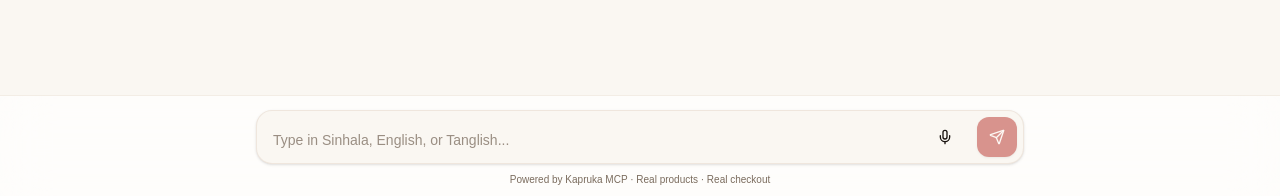
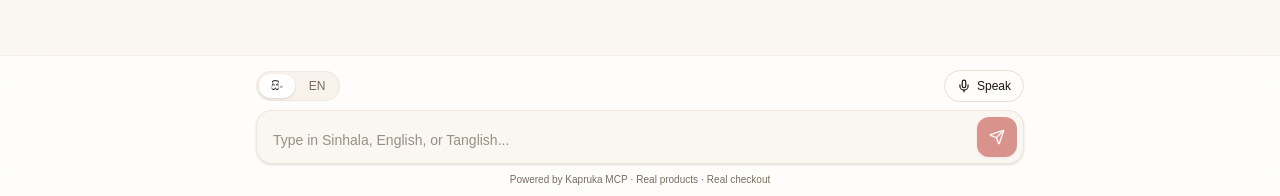
Before and after one commit to zibrasismail/kapruka-mcp-challenge, a Next.js app: page / in a window 1280 px wide. Shown: the part 601-797 px from the top of the page. Built offline with nearby package versions, Linux system fonts and the light colour scheme; a web font is replaced by a local one.

Commit message:
feat: enhance speech recognition functionality with language storage and controls

```diff
--- a/src/components/chat/chat-interface.tsx
+++ b/src/components/chat/chat-interface.tsx
@@ -3,12 +3,19 @@
 import { useChat } from "@ai-sdk/react";
 import { useRef, useEffect, useState, useMemo, useCallback } from "react";
 import { DefaultChatTransport } from "ai";
-import { Send, Sparkles, Loader2, Mic, MicOff } from "lucide-react";
+import { Send, Sparkles, Loader2 } from "lucide-react";
 import { toast } from "sonner";
 import { Button } from "@/components/ui/button";
 import { OccasionChips } from "./occasion-chips";
+import { SpeechControls } from "./speech-controls";
 import { useIsMobile } from "@/lib/hooks/use-mobile";
-import { useSpeechRecognition } from "@/lib/hooks/use-speech-recognition";
+import {
+  getStoredSpeechLang,
+  storeSpeechLang,
+  useSpeechRecognition,
+  type SpeechEndReason,
+  type SpeechLanguageId,
+} from "@/lib/hooks/use-speech-recognition";
 import { ProductCarousel } from "@/components/commerce/product-carousel";
 import { CartPanel } from "@/components/commerce/cart-panel";
 import { PayLinkCard } from "@/components/commerce/pay-link-card";
@@ -36,10 +43,50 @@ export function ChatInterface() {
   const inputRef = useRef<HTMLTextAreaElement>(null);
   const speechBaseRef = useRef("");
   const speechFinalRef = useRef("");
+  const inputValueRef = useRef("");
+  const holdActiveRef = useRef(false);
   const [input, setInput] = useState("");
+  const [speechLang, setSpeechLang] = useState<SpeechLanguageId>("si-LK");
   const isMobile = useIsMobile();
   const lastScrollHeightRef = useRef(0);
   const cartItems = useCartStore((s) => s.items);
+
+  useEffect(() => {
+    setSpeechLang(getStoredSpeechLang());
+  }, []);
+
+  useEffect(() => {
+    inputValueRef.current = input;
+  }, [input]);
+
+  const transport = useMemo(
+    () => new DefaultChatTransport({ api: "/api/chat" }),
+    [],
+  );
+
+  const onChatError = useCallback((err: Error) => {
+    console.error("[chat]", err);
+  }, []);
+
+  const { messages, sendMessage, status, error } = useChat({
+    transport,
+    onError: onChatError,
+  });
+
+  const isLoading = status === "submitted" || status === "streaming";
+
+  const sendSpokenMessage = useCallback(
+    async (text: string) => {
+      const msg = text.trim();
+      if (!msg || isLoading) return;
+      speechBaseRef.current = "";
+      speechFinalRef.current = "";
+      setInput("");
+      if (inputRef.current) inputRef.current.style.height = "auto";
+      await sendMessage({ text: msg });
+    },
+    [isLoading, sendMessage],
+  );
 
   const handleSpeechTranscript = useCallback((text: string, isFinal: boolean) => {
     const trimmed = text.trim();
@@ -60,28 +107,37 @@ export function ChatInterface() {
     }
   }, []);
 
-  const { isSupported: isSpeechSupported, isListening, toggle: toggleSpeech, stop: stopSpeech } =
-    useSpeechRecognition({
-      lang: "si-LK",
-      onTranscript: handleSpeechTranscript,
-      onError: (message) => toast.error(message),
-    });
+  const handleListeningEnd = useCallback(
+    (reason: SpeechEndReason) => {
+      if (reason === "no-speech") {
+        toast.message("Didn't catch that — tap Speak and try again.");
+        return;
+      }
 
-  const transport = useMemo(
-    () => new DefaultChatTransport({ api: "/api/chat" }),
-    [],
+      const msg =
+        [speechBaseRef.current, speechFinalRef.current]
+          .filter(Boolean)
+          .join(" ")
+          .trim() || inputValueRef.current.trim();
+      if (!msg) return;
+
+      void sendSpokenMessage(msg);
+    },
+    [sendSpokenMessage],
   );
 
-  const onChatError = useCallback((err: Error) => {
-    console.error("[chat]", err);
-  }, []);
-
-  const { messages, sendMessage, status, error } = useChat({
-    transport,
-    onError: onChatError,
+  const {
+    isSupported: isSpeechSupported,
+    isListening,
+    start: startSpeech,
+    stop: stopSpeech,
+    cancel: cancelSpeech,
+  } = useSpeechRecognition({
+    lang: speechLang,
+    onTranscript: handleSpeechTranscript,
+    onError: (message) => toast.error(message),
+    onListeningEnd: handleListeningEnd,
   });
-
-  const isLoading = status === "submitted" || status === "streaming";
 
   useEffect(() => {
     const el = scrollRef.current;
@@ -108,18 +164,42 @@ export function ChatInterface() {
     adjustTextareaHeight();
   }, [input, adjustTextareaHeight]);
 
+  const beginSpeechCapture = useCallback(() => {
+    speechBaseRef.current = inputValueRef.current;
+    speechFinalRef.current = "";
+    startSpeech();
+  }, [startSpeech]);
+
   const handleMicClick = () => {
     if (isListening) {
-      toggleSpeech();
+      stopSpeech();
       return;
     }
-    speechBaseRef.current = input;
-    speechFinalRef.current = "";
-    toggleSpeech();
+    beginSpeechCapture();
+    toast.message("Listening… pause to auto-send", { duration: 2200 });
+  };
+
+  const handleMicHoldStart = () => {
+    if (isLoading || isListening) return;
+    holdActiveRef.current = true;
+    beginSpeechCapture();
+    navigator.vibrate?.(12);
+  };
+
+  const handleMicHoldEnd = () => {
+    if (!holdActiveRef.current) return;
+    holdActiveRef.current = false;
+    stopSpeech();
+  };
+
+  const handleSpeechLangChange = (lang: SpeechLanguageId) => {
+    storeSpeechLang(lang);
+    setSpeechLang(lang);
+    if (isListening) cancelSpeech();
   };
 
   const handleSubmit = async (text?: string) => {
-    stopSpeech();
+    cancelSpeech();
     const msg = (text ?? input).trim();
     if (!msg || isLoading) return;
     setInput("");
@@ -326,12 +406,31 @@ export function ChatInterface() {
           }}
           className="mx-auto max-w-3xl"
         >
-          <div className="chat-composer flex min-h-11 items-end rounded-2xl border border-border/60 bg-background shadow-sm transition focus-within:border-primary/50 focus-within:ring-2 focus-within:ring-primary/20">
+          {isSpeechSupported && (
+            <SpeechControls
+              isListening={isListening}
+              speechLang={speechLang}
+              isLoading={isLoading}
+              isMobile={isMobile}
+              onLangChange={handleSpeechLangChange}
+              onMicClick={handleMicClick}
+              onMicHoldStart={handleMicHoldStart}
+              onMicHoldEnd={handleMicHoldEnd}
+            />
+          )}
+          <div
+            className={cn(
+              "chat-composer flex min-h-11 items-end rounded-2xl border bg-background shadow-sm transition focus-within:ring-2 focus-within:ring-primary/20",
+              isListening
+                ? "border-primary/50 ring-2 ring-primary/15"
+                : "border-border/60 focus-within:border-primary/50",
+            )}
+          >
             <textarea
               ref={inputRef}
               value={input}
               onChange={(e) => {
-                if (isListening) stopSpeech();
+                if (isListening) cancelSpeech();
                 setInput(e.target.value);
               }}
               onFocus={() => {
@@ -347,39 +446,16 @@ export function ChatInterface() {
                 }
               }}
               placeholder={
-                isMobile
-                  ? "Ask in Sinhala, English…"
-                  : "Type in Sinhala, English, or Tanglish..."
+                isListening
+                  ? "Speak now…"
+                  : isMobile
+                    ? "Ask in Sinhala, English…"
+                    : "Type in Sinhala, English, or Tanglish..."
               }
               rows={1}
               enterKeyHint={isMobile ? "enter" : "send"}
               className="max-h-32 min-h-11 min-w-0 flex-1 resize-none border-0 bg-transparent px-3.5 py-2.5 text-base leading-snug outline-none placeholder:leading-snug placeholder:text-muted-foreground/75 sm:px-4 sm:py-3 sm:text-sm"
             />
-            {isSpeechSupported && (
-              <Button
-                type="button"
-                variant={isListening ? "default" : "ghost"}
-                size="icon"
-                onClick={handleMicClick}
-                disabled={isLoading}
-                aria-label={isListening ? "Stop listening" : "Speak your message"}
-                aria-pressed={isListening}
-                className={cn(
-                  "m-1 size-9 shrink-0 rounded-xl sm:m-1.5 sm:size-10",
-                  isListening &&
-                    "relative bg-destructive text-white hover:bg-destructive/90",
-                )}
-              >
-                {isListening ? (
-                  <>
-                    <span className="absolute inset-0 animate-ping-soft rounded-xl bg-destructive/40" />
-                    <MicOff className="relative size-4" />
-                  </>
-                ) : (
-                  <Mic className="size-4" />
-                )}
-              </Button>
-            )}
             <Button
               type="submit"
               size="icon"
--- a/src/lib/hooks/use-speech-recognition.ts
+++ b/src/lib/hooks/use-speech-recognition.ts
@@ -61,6 +61,7 @@ export function useSpeechRecognition(options?: {
   const recognitionRef = useRef<SpeechRecognition | null>(null);
   const wantListeningRef = useRef(false);
   const manualStopRef = useRef(false);
+  const skipEndCallbackRef = useRef(false);
   const endReasonRef = useRef<SpeechEndReason>("manual");
   const hasTranscriptRef = useRef(false);
   const listenStartedAtRef = useRef(0);
@@ -130,7 +131,9 @@ export function useSpeechRecognition(options?: {
           onTranscriptRef.current?.(final, true);
           scheduleSilenceCheck();
         } else if (interim.trim()) {
+          hasTranscriptRef.current = true;
           onTranscriptRef.current?.(interim, false);
+          scheduleSilenceCheck();
         }
       };
 
@@ -176,13 +179,24 @@ export function useSpeechRecognition(options?: {
         }
 
         setIsListening(false);
-        if (manualStopRef.current) {
+        if (manualStopRef.current && !skipEndCallbackRef.current) {
           onListeningEndRef.current?.(endReasonRef.current);
         }
+        skipEndCallbackRef.current = false;
       };
     },
     [clearTimers, lang, scheduleSilenceCheck],
   );
+
+  const cancel = useCallback(() => {
+    wantListeningRef.current = false;
+    manualStopRef.current = true;
+    skipEndCallbackRef.current = true;
+    clearTimers();
+    recognitionRef.current?.abort();
+    recognitionRef.current = null;
+    setIsListening(false);
+  }, [clearTimers]);
 
   const stop = useCallback(() => {
     if (!wantListeningRef.current && !recognitionRef.current) return;
@@ -245,7 +259,7 @@ export function useSpeechRecognition(options?: {
     [clearTimers],
   );
 
-  return { isSupported, isListening, start, stop, toggle };
+  return { isSupported, isListening, start, stop, cancel, toggle };
 }
 
 export function getStoredSpeechLang(): SpeechLanguageId {
```
